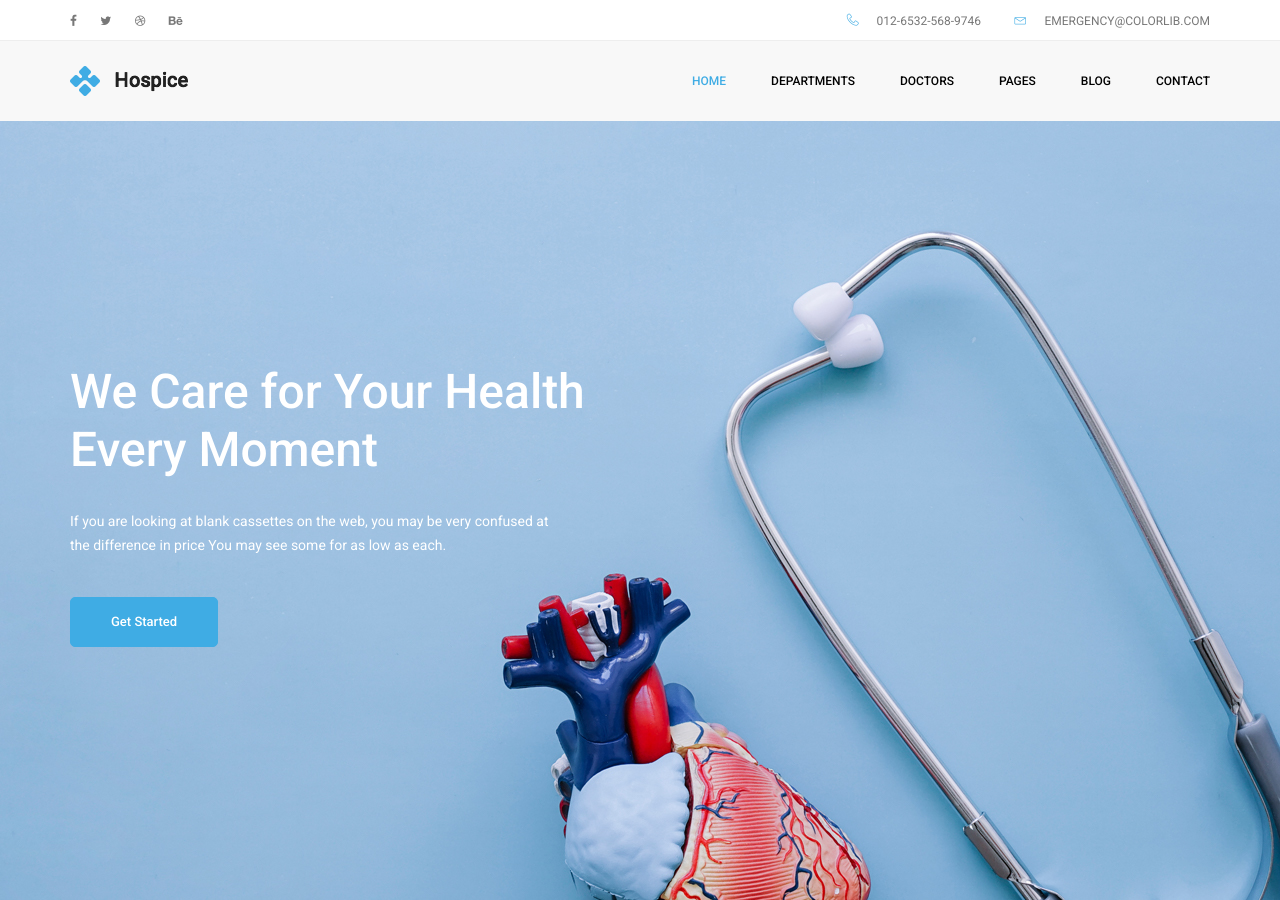
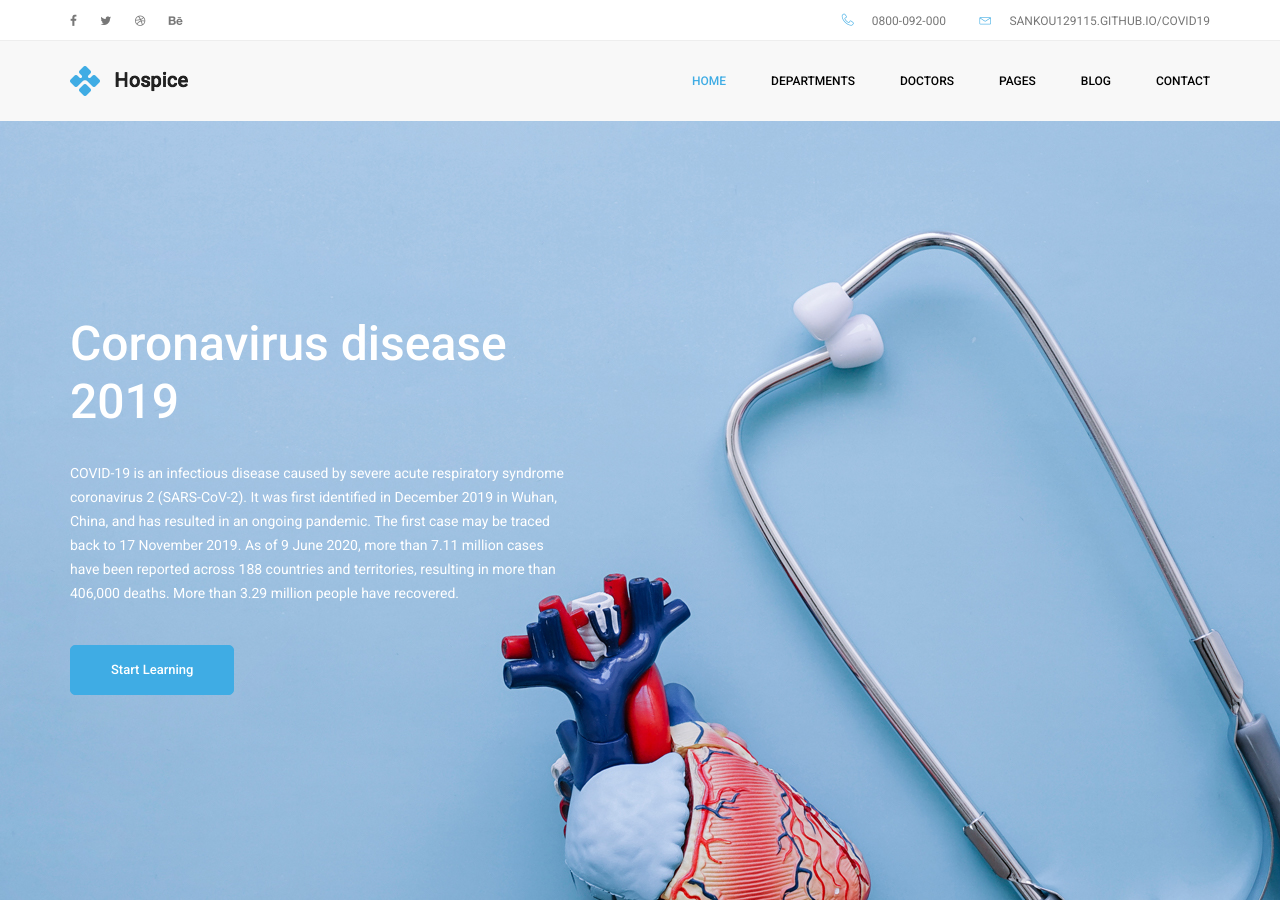
Before and after one commit to sankou129115/covid19, a plain HTML site: page index.html in a window 1280 px wide. Shown: the top 900 px of the page. Drawn offline with nearby package versions, Linux system fonts and the light colour scheme.

Commit message:
Add files via upload

```diff
--- a/index.html
+++ b/index.html
@@ -1,12 +1,12 @@
 <!doctype html>
-<html lang="en">
+<html lang="zh-Hant-TW">
 
 <head>
 	<!-- Required meta tags -->
 	<meta charset="utf-8">
 	<meta name="viewport" content="width=device-width, initial-scale=1, shrink-to-fit=no">
 	<link rel="icon" href="img/favicon.png" type="image/png">
-	<title>Hospice Medical</title>
+	<title>新冠肺炎(COVID-19)</title>
 	<!-- Bootstrap CSS -->
 	<link rel="stylesheet" href="css/bootstrap.css">
 	<link rel="stylesheet" href="vendors/linericon/style.css">
@@ -58,13 +58,13 @@
 						<li>
 							<a href="login.html">
 								<i class="lnr lnr-phone-handset"></i>
-								012-6532-568-9746
+								0800-092-000
 							</a>
 						</li>
 						<li>
 							<a href="#">
 								<i class="lnr lnr-envelope"></i>
-								emergency@colorlib.com
+								sankou129115.github.io/covid19
 							</a>
 						</li>
 					</ul>
@@ -142,10 +142,9 @@
 			<div class="container">
 				<div class="banner_content row">
 					<div class="col-lg-12">
-						<h1>We Care for Your Health Every Moment</h1>
-						<p>If you are looking at blank cassettes on the web, you may be very confused at the difference in price You may see some
-							for as low as each.</p>
-						<a class="main_btn mr-10" href="#">get started</a>
+						<h1>Coronavirus disease 2019</h1>
+						<p>COVID-19 is an infectious disease caused by severe acute respiratory syndrome coronavirus 2 (SARS-CoV-2). It was first identified in December 2019 in Wuhan, China, and has resulted in an ongoing pandemic. The first case may be traced back to 17 November 2019. As of 9 June 2020, more than 7.11 million cases have been reported across 188 countries and territories, resulting in more than 406,000 deaths. More than 3.29 million people have recovered.</p>
+						<a class="main_btn mr-10" href="#">start learning</a>
 					</div>
 				</div>
 			</div>
@@ -694,5 +693,3 @@ Copyright &copy;<script>document.write(new Date().getFullYear());</script> All r
 	<script src="js/mail-script.js"></script>
 	<script src="js/custom.js"></script>
 </body>
-
-</html>
```
